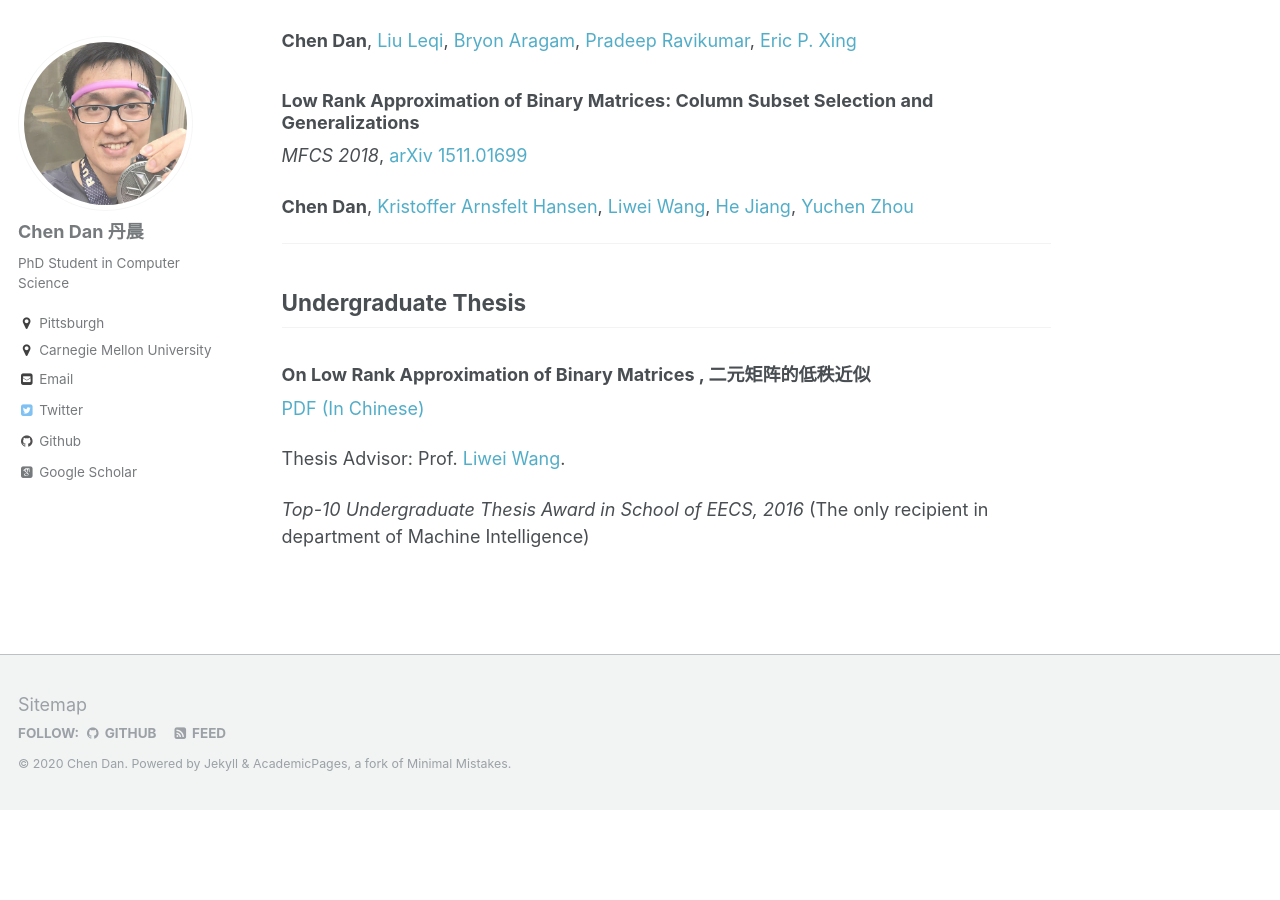
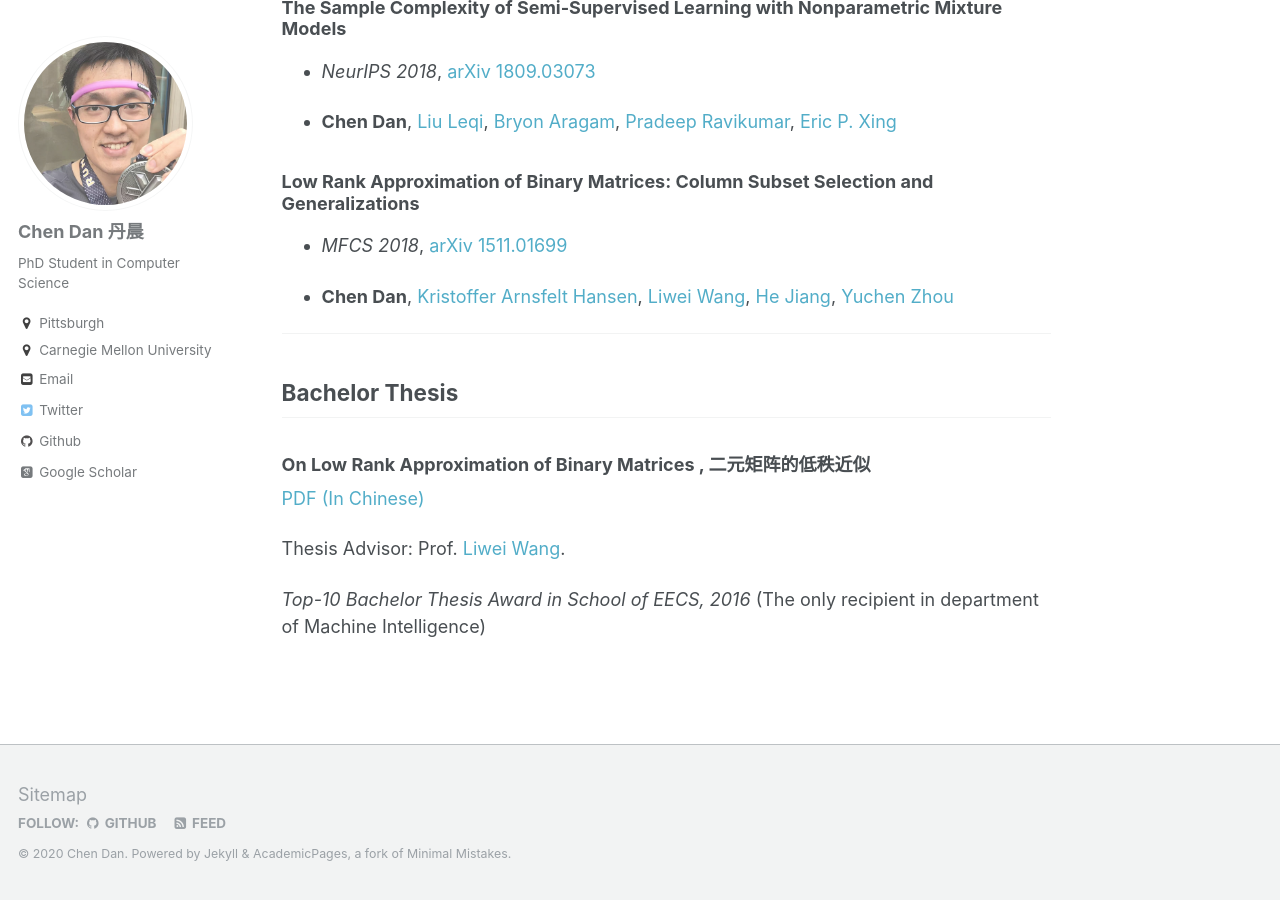
Before and after one commit to ChenDanCMU/chendancmu.github.io, a Jekyll site: the page built from _pages/publications.md, in a window 1280 px wide and 900 px high, scrolled down 1959 px. Built offline with Jekyll 4.4.1, drawn with Linux system fonts in a browser that asks for light colours; some web fonts are replaced; before the commit the page ends 2769 px from its top, so only the background shows below that.

Commit message:
Update publications.md

```diff
--- a/_pages/publications.md
+++ b/_pages/publications.md
@@ -10,16 +10,16 @@
 
 ###  Learning Complexity of Simulated Annealing
 
-[arXiv 2003.02981](https://arxiv.org/abs/2003.02981)
+- [arXiv 2003.02981](https://arxiv.org/abs/2003.02981)
 
-[Avrim Blum`*`](https://ttic.uchicago.edu/~avrim/), **Chen Dan**`*`, [Saeed Seddighin`*`](https://sites.google.com/view/saeedrezaseddighin)
+- [Avrim Blum`*`](https://ttic.uchicago.edu/~avrim/), **Chen Dan**`*`, [Saeed Seddighin`*`](https://sites.google.com/view/saeedrezaseddighin)
 
 
 ### Adversarially Robust Generalization Just Requires More Unlabeled Data
 
-[arXiv 1906.00555](https://arxiv.org/abs/1906.00555)
+- [arXiv 1906.00555](https://arxiv.org/abs/1906.00555)
 
-[Runtian Zhai`*`](http://www.runtianzhai.com/), [Tianle Cai`*`](http://tianle.website/), [Di He`*`](https://www.microsoft.com/en-us/research/people/dihe/), **Chen Dan**, [Kun He](http://faculty.hust.edu.cn/hekun/en/index.htm), [John Hopcroft](https://www.cs.cornell.edu/jeh/), [Liwei Wang](http://www.liweiwang-pku.com/)
+- [Runtian Zhai`*`](http://www.runtianzhai.com/), [Tianle Cai`*`](http://tianle.website/), [Di He`*`](https://www.microsoft.com/en-us/research/people/dihe/), **Chen Dan**, [Kun He](http://faculty.hust.edu.cn/hekun/en/index.htm), [John Hopcroft](https://www.cs.cornell.edu/jeh/), [Liwei Wang](http://www.liweiwang-pku.com/)
 
 ---
 ## Journal Papers
@@ -36,55 +36,55 @@
 
 ###  Optimal Statistical Guarantees for Adversarially Robust Gaussian Classification
 
-*ICML 2020*, To Appear.
+- *ICML 2020*, To Appear.
 
-**Chen Dan**, [Yuting Wei](http://www.stat.cmu.edu/~ytwei/), [Pradeep Ravikumar](https://www.cs.cmu.edu/~pradeepr/)
+- **Chen Dan**, [Yuting Wei](http://www.stat.cmu.edu/~ytwei/), [Pradeep Ravikumar](https://www.cs.cmu.edu/~pradeepr/)
 
 ###  Class-Weighted Classification: Trade-offs and Robust Approaches
 
-*ICML 2020*, [arXiv 2005.12914](https://arxiv.org/abs/2005.12914)
+- *ICML 2020*, [arXiv 2005.12914](https://arxiv.org/abs/2005.12914)
 
-[Ziyu Neil Xu](https://www.linkedin.com/in/neilzxu/), **Chen Dan**, [Justin Khim](https://justinkhim.com/), [Pradeep Ravikumar](https://www.cs.cmu.edu/~pradeepr/)
+- [Ziyu Neil Xu](https://www.linkedin.com/in/neilzxu/), **Chen Dan**, [Justin Khim](https://justinkhim.com/), [Pradeep Ravikumar](https://www.cs.cmu.edu/~pradeepr/)
 
 ### Learning Sparse Nonparametric DAGs
 
-*AISTATS 2020*, [arXiv 1909.13189](http://arxiv.org/abs/1909.13189)
+- *AISTATS 2020*, [arXiv 1909.13189](http://arxiv.org/abs/1909.13189)
 
-[Xun Zheng](http://www.cs.cmu.edu/~xunzheng/), **Chen Dan**, [Bryon Aragam](https://www.bryonaragam.com/), [Pradeep Ravikumar](https://www.cs.cmu.edu/~pradeepr/), [Eric P. Xing](http://www.cs.cmu.edu/~epxing/)
+- [Xun Zheng](http://www.cs.cmu.edu/~xunzheng/), **Chen Dan**, [Bryon Aragam](https://www.bryonaragam.com/), [Pradeep Ravikumar](https://www.cs.cmu.edu/~pradeepr/), [Eric P. Xing](http://www.cs.cmu.edu/~epxing/)
 
 ### MACER: Attack-free and Scalable Robust Training via Maximizing Certified Radius
 
-*ICLR 2020*, [OpenReview](https://openreview.net/forum?id=rJx1Na4Fwr)
+- *ICLR 2020*, [OpenReview](https://openreview.net/forum?id=rJx1Na4Fwr)
 
-[Runtian Zhai`*`](http://www.runtianzhai.com/), **Chen Dan**`*`, [Di He`*`](https://www.microsoft.com/en-us/research/people/dihe/), [Huan Zhang](https://www.huan-zhang.com/), [Boqing Gong](http://boqinggong.info/), [Pradeep Ravikumar](https://www.cs.cmu.edu/~pradeepr/), [Cho-Jui Hsieh](http://web.cs.ucla.edu/~chohsieh/), [Liwei Wang](http://www.liweiwang-pku.com/)
+- [Runtian Zhai`*`](http://www.runtianzhai.com/), **Chen Dan**`*`, [Di He`*`](https://www.microsoft.com/en-us/research/people/dihe/), [Huan Zhang](https://www.huan-zhang.com/), [Boqing Gong](http://boqinggong.info/), [Pradeep Ravikumar](https://www.cs.cmu.edu/~pradeepr/), [Cho-Jui Hsieh](http://web.cs.ucla.edu/~chohsieh/), [Liwei Wang](http://www.liweiwang-pku.com/)
 
 ### Optimal Analysis of Subset-Selection Based L_p Low Rank Approximation
 
-*NeurIPS 2019*, [arXiv 1910.13618](https://arxiv.org/abs/1910.13618), [Poster](https://chendancmu.github.io/files/NeurIPS_Lp_poster.pdf)
+- *NeurIPS 2019*, [arXiv 1910.13618](https://arxiv.org/abs/1910.13618), [Poster](https://chendancmu.github.io/files/NeurIPS_Lp_poster.pdf)
 
-**Chen Dan**, [Hong Wang](https://sites.google.com/view/hongwang/home)`*`, [Hongyang Zhang](https://www.cs.cmu.edu/~hongyanz/)`*`, [Yuchen Zhou](https://stat.wisc.edu/staff/zhou-yuchen/)`*`, [Pradeep Ravikumar](https://www.cs.cmu.edu/~pradeepr/)
+- **Chen Dan**, [Hong Wang](https://sites.google.com/view/hongwang/home)`*`, [Hongyang Zhang](https://www.cs.cmu.edu/~hongyanz/)`*`, [Yuchen Zhou](https://stat.wisc.edu/staff/zhou-yuchen/)`*`, [Pradeep Ravikumar](https://www.cs.cmu.edu/~pradeepr/)
 
 ### Bilu-Linial Stability, Certified Algorithms and the Independent Set Problem
 
-*ESA 2019*,  [arXiv 1810.08414](https://arxiv.org/abs/1810.08414)
+- *ESA 2019*,  [arXiv 1810.08414](https://arxiv.org/abs/1810.08414)
 
-[Haris Angelidakis`*`](http://n.ethz.ch/~angelidc/), [Pranjal Awasthi`*`](https://www.cs.rutgers.edu/~pa336/), [Avrim Blum`*`](https://ttic.uchicago.edu/~avrim/), [Vaggos Chatziafratis`*`](https://cs.stanford.edu/~vaggos/), **Chen Dan**`*`
+- [Haris Angelidakis`*`](http://n.ethz.ch/~angelidc/), [Pranjal Awasthi`*`](https://www.cs.rutgers.edu/~pa336/), [Avrim Blum`*`](https://ttic.uchicago.edu/~avrim/), [Vaggos Chatziafratis`*`](https://cs.stanford.edu/~vaggos/), **Chen Dan**`*`
 
 ### The Sample Complexity of Semi-Supervised Learning with Nonparametric Mixture Models
 
-*NeurIPS 2018*, [arXiv 1809.03073](https://arxiv.org/abs/1809.03073)
+- *NeurIPS 2018*, [arXiv 1809.03073](https://arxiv.org/abs/1809.03073)
 
-**Chen Dan**, [Liu Leqi](https://www.cs.cmu.edu/~leqil/), [Bryon Aragam](https://www.bryonaragam.com/), [Pradeep Ravikumar](https://www.cs.cmu.edu/~pradeepr/), [Eric P. Xing](http://www.cs.cmu.edu/~epxing/)
+- **Chen Dan**, [Liu Leqi](https://www.cs.cmu.edu/~leqil/), [Bryon Aragam](https://www.bryonaragam.com/), [Pradeep Ravikumar](https://www.cs.cmu.edu/~pradeepr/), [Eric P. Xing](http://www.cs.cmu.edu/~epxing/)
 
 ### Low Rank Approximation of Binary Matrices: Column Subset Selection and Generalizations
 
-*MFCS 2018*, [arXiv 1511.01699](https://arxiv.org/abs/1511.01699)
+- *MFCS 2018*, [arXiv 1511.01699](https://arxiv.org/abs/1511.01699)
 
-**Chen Dan**, [Kristoffer Arnsfelt Hansen](http://www.cs.au.dk/~arnsfelt/), [Liwei Wang](http://www.liweiwang-pku.com/), [He Jiang](https://scholar.google.com/citations?user=CnAuFCYAAAAJ&hl=en), [Yuchen Zhou](https://stat.wisc.edu/staff/zhou-yuchen/)
+- **Chen Dan**, [Kristoffer Arnsfelt Hansen](http://www.cs.au.dk/~arnsfelt/), [Liwei Wang](http://www.liweiwang-pku.com/), [He Jiang](https://scholar.google.com/citations?user=CnAuFCYAAAAJ&hl=en), [Yuchen Zhou](https://stat.wisc.edu/staff/zhou-yuchen/)
 
 ---
 
-## Undergraduate Thesis
+## Bachelor Thesis
 
 ### On Low Rank Approximation of Binary Matrices , 二元矩阵的低秩近似
 
@@ -92,7 +92,7 @@
 
 Thesis Advisor: Prof. [Liwei Wang](http://www.liweiwang-pku.com/).
 
-*Top-10 Undergraduate Thesis Award in School of EECS, 2016*
+*Top-10 Bachelor Thesis Award in School of EECS, 2016*
 (The only recipient in department of Machine Intelligence)
 
 {% if author.googlescholar %}
```
